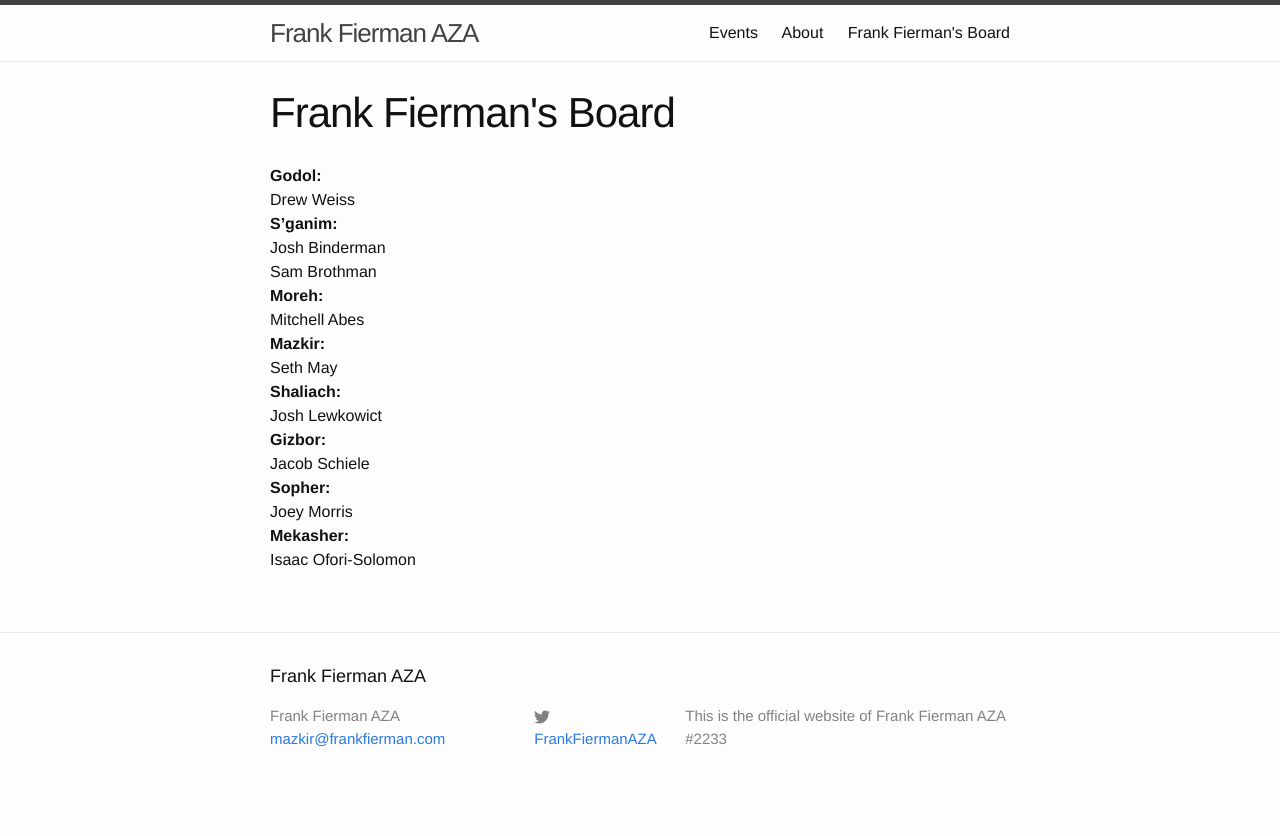
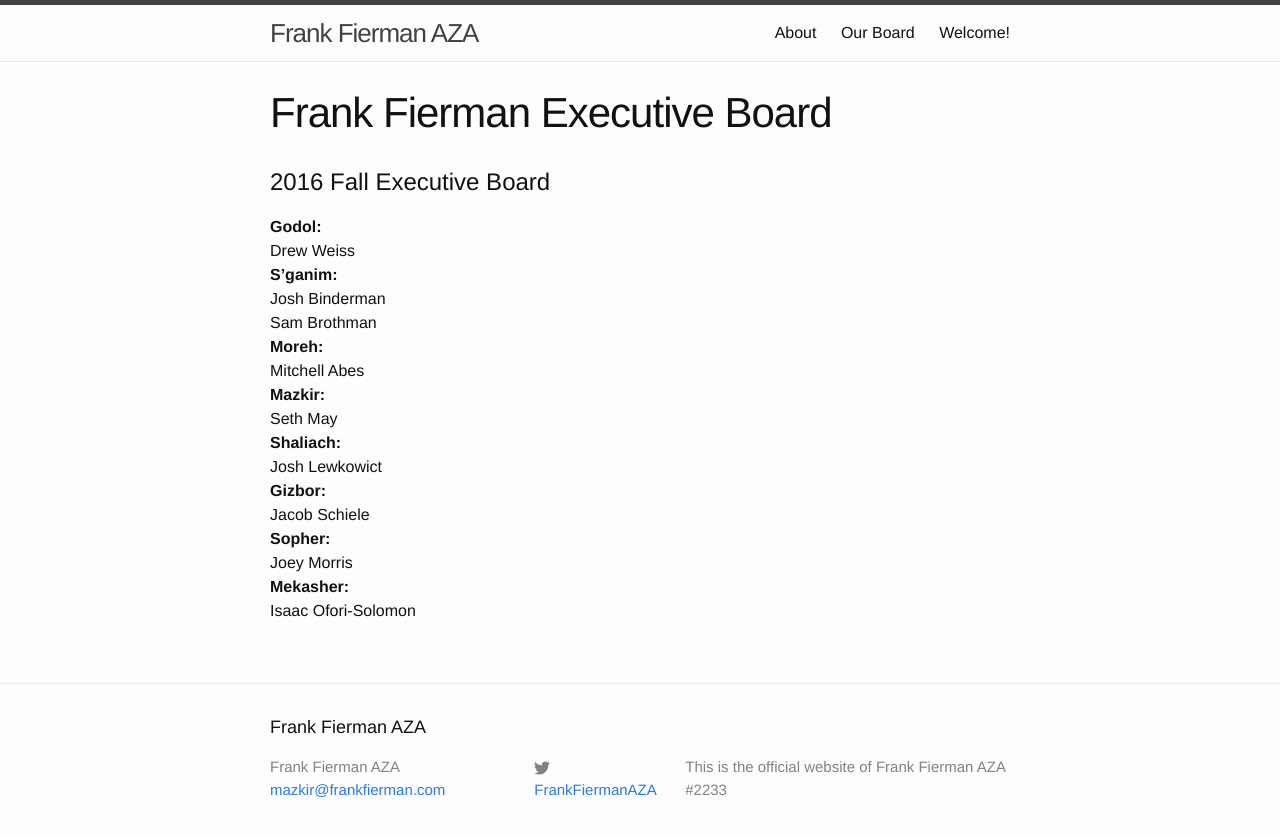
Before and after one commit to fiermanmazkir/fiermanmazkir.github.io, a Jekyll site: the page built from ourboard/index.md, in a window 1280 px wide. Shown: the top 836 px of the page. Built offline with Jekyll 4.4.1, drawn with Linux system fonts in a browser that asks for light colours.

Commit message:
Daily Update
pushed lots of html changes, title rules

```diff
--- a/_layouts/page.html
+++ b/_layouts/page.html
@@ -4,7 +4,14 @@ layout: default
 <article class="post">
 
   <header class="post-header">
-    <h1 class="post-title">{{ page.title | escape }}</h1>
+
+    {% if page.title_diff == true %}
+      <h1 class="post-title">{{ page.showtitle | escape }}</h1>
+    {% else %}
+      <h1 class="post-title">{{ page.title | escape }}</h1>
+    {% endif %}
+
+
   </header>
 
   <div class="post-content">
--- a/ourboard/index.md
+++ b/ourboard/index.md
@@ -1,10 +1,14 @@
 ---
 layout: page
-title: Frank Fierman's Board
+title: Our Board
+showtitle: Frank Fierman Executive Board
 permalink: /board/
 theme: minima
+title_diff: true
 headbar: true
 ---
+# 2016 Fall Executive Board
+
 **Godol:**
 Drew Weiss
 **S'ganim:**
```
Also changed, not shown: _posts/2016-08-28-Frank-Fierman!.md (deleted, +0 -1 lines), events/index.md (+1 -1 lines), index.html (deleted, +0 -23 lines), index.md (added, +8 -0 lines).
